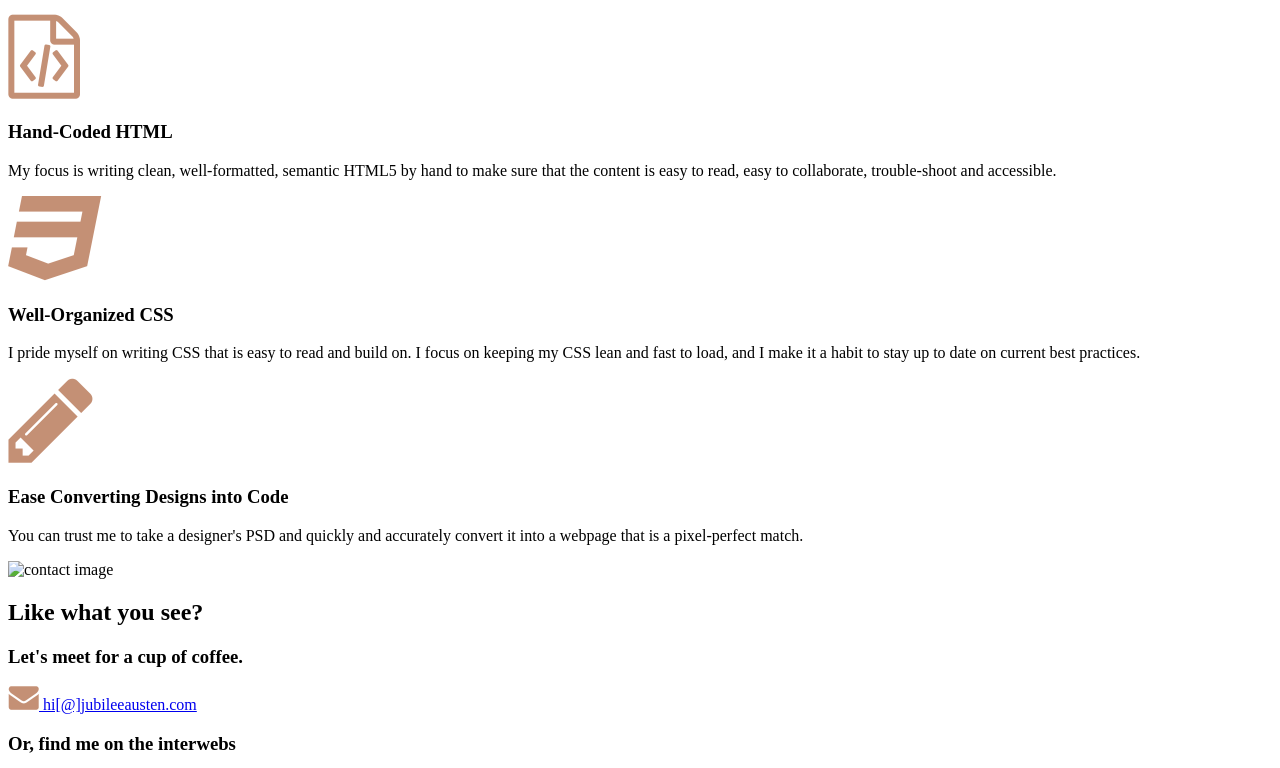
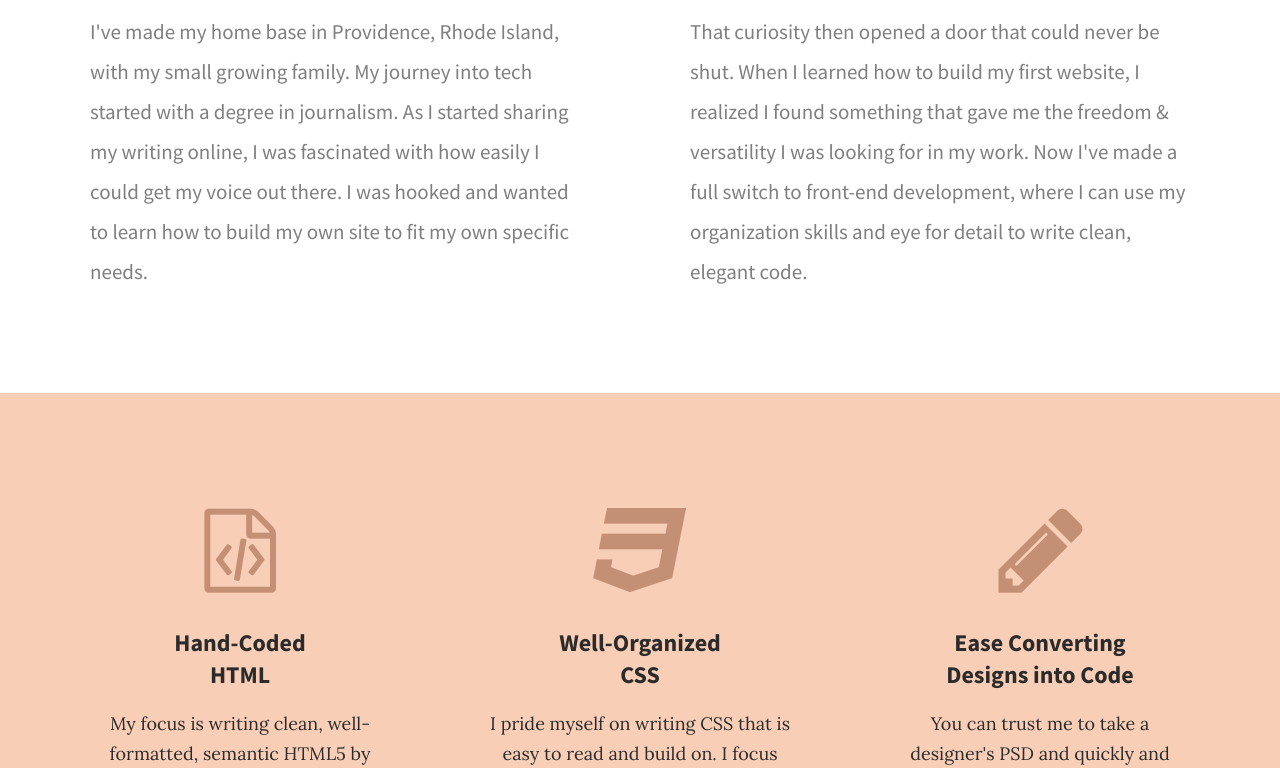
Before and after one commit to LesleyWesley/responsive-one-page-site, a plain HTML site: page index.html in a window 1280 px wide. Shown: the part 338-1106 px from the top of the page. Drawn offline with Linux system fonts and the light colour scheme.

Commit message:
Added styling for about, work, and contact sections

```diff
--- a/css/main.css
+++ b/css/main.css
@@ -0,0 +1,135 @@
+/***** BASE STYLES *****/
+
+body {
+  font-family: 'Source Sans Pro', sans-serif;
+  color: #2B2B2B;
+}
+
+/***** GRID *****/
+
+.full-width {
+  width: 1200px;
+  margin: 0 auto;
+  overflow: auto;
+}
+
+.half-width {
+  width: 600px;
+  float: left;
+}
+
+.third-width {
+  width: 400px;
+  float: left;
+}
+
+/***** ABOUT SECTION *****/
+
+#about .full-width {
+  padding: 80px 0;
+}
+
+#about h2 {
+  font-family: 'Lora', serif;
+  font-size: 36px;
+  padding-left: 50px;
+}
+
+#about p {
+  font-size: 21px;
+  color: #7F7F7F;
+  line-height: 40px;
+  padding-left: 50px;
+  padding-right: 50px;
+}
+
+/******* WORK SECTION *****/
+
+#work {
+  background-color: #F9CEB7;
+  text-align: center;
+}
+
+#work .full-width {
+  padding: 115px 0;
+}
+
+#work img {
+  padding-bottom: 30px;
+}
+
+#work h3 {
+  font-size: 24px;
+  line-height: 32px;
+  width: 190px;
+  margin: 0 auto;
+}
+
+#work p {
+  font-family: 'Lora', serif;
+  font-size: 18px;
+  line-height: 30px;
+  padding: 0 50px;
+}
+
+
+
+/***** CONTACT SECTION *****/
+
+#contact {
+  background-color: #EBEBEB;
+}
+
+#contact .full-width {
+  padding: 110px 0;
+}
+
+#contact img#contact-img {
+  margin-left: 25px;
+  border: 12px solid #FFFFFF;
+}
+
+#contact h2, #contact #email-header, #contact #socialmedia-header, #contact ul {
+    padding-left: 115px;
+}
+
+#contact #envelope {
+    padding: 0 10px 0 115px;
+}
+
+#contact h2 {
+  font-family: 'Lora', serif;
+  font-size: 36px;
+  line-height: 44px;
+}
+
+#contact #email-header {
+  font-size: 32px;
+  font-weight: lighter;
+  line-height: 44px;
+  margin: -30px 0 5px 0;
+}
+
+#contact #socialmedia-header {
+  font-weight: bolder;
+  font-size: 29px;
+  line-height: 44px;
+  margin: 40px 0 0 0;
+}
+
+#contact a {
+  text-decoration: none;
+  color: #C49075;
+  font-weight: bold;
+  font-size: 28px;
+}
+
+#contact ul {
+    list-style: none;
+}
+#contact ul li {
+     display: inline-block;
+}
+#contact ul img {
+    padding-right: 48px;
+}
--- a/index.html
+++ b/index.html
@@ -2,6 +2,10 @@
 <html lang="en">
    <head>
       <title>Jubilee Austen | Portfolio</title>
+      <link rel="stylesheet" href="css/normalize.css">
+      <link rel="stylesheet" href="css/main.css">
+      <link href='https://fonts.googleapis.com/css?family=Source+Sans+Pro:400,700' rel='stylesheet' type='text/css'>
+      <link href="https://fonts.googleapis.com/css2?family=Lora:wght@400;700&display=swap" rel="stylesheet">
    </head>
    <body>
       <header>
@@ -71,16 +75,16 @@
           <footer id="contact">
               <div class="full-width">
                   <div class="half-width">
-                      <img src="img/contact-image" alt="contact image" />
+                      <img id="contact-img" src="img/contact-image.png" alt="contact image" />
                   </div>
                   <div class="half-width">
                       <h2>Like what you see?</h2>
-                      <h3>Let's meet for a cup of coffee.</h3>
+                      <h3 id="email-header">Let's meet for a cup of coffee.</h3>
                       <a href="mailto:hi@jubileeausten.com">
-                          <img src="img/envelope.png" alt="envelope" />
+                          <img id="envelope" src="img/envelope.png" alt="envelope" />
                           hi[@]jubileeausten.com
                       </a>
-                      <h3>Or, find me on the interwebs</h3>
+                      <h3 id="socialmedia-header">Or, find me on the interwebs</h3>
                       <ul>
                         <li><img src="img/twitter.png" alt="twitter icon" /></li>
                         <li><img src="img/tumblr.png" alt="tumblr icon" /></li>
```
